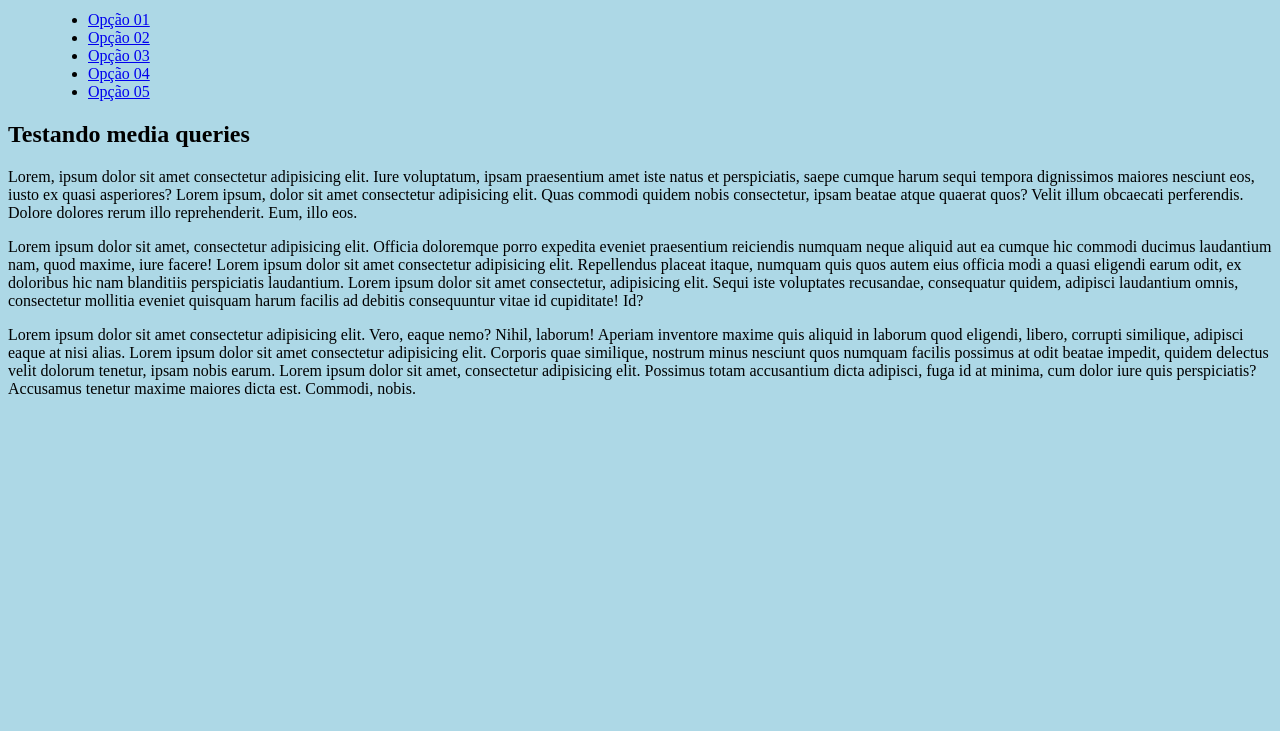
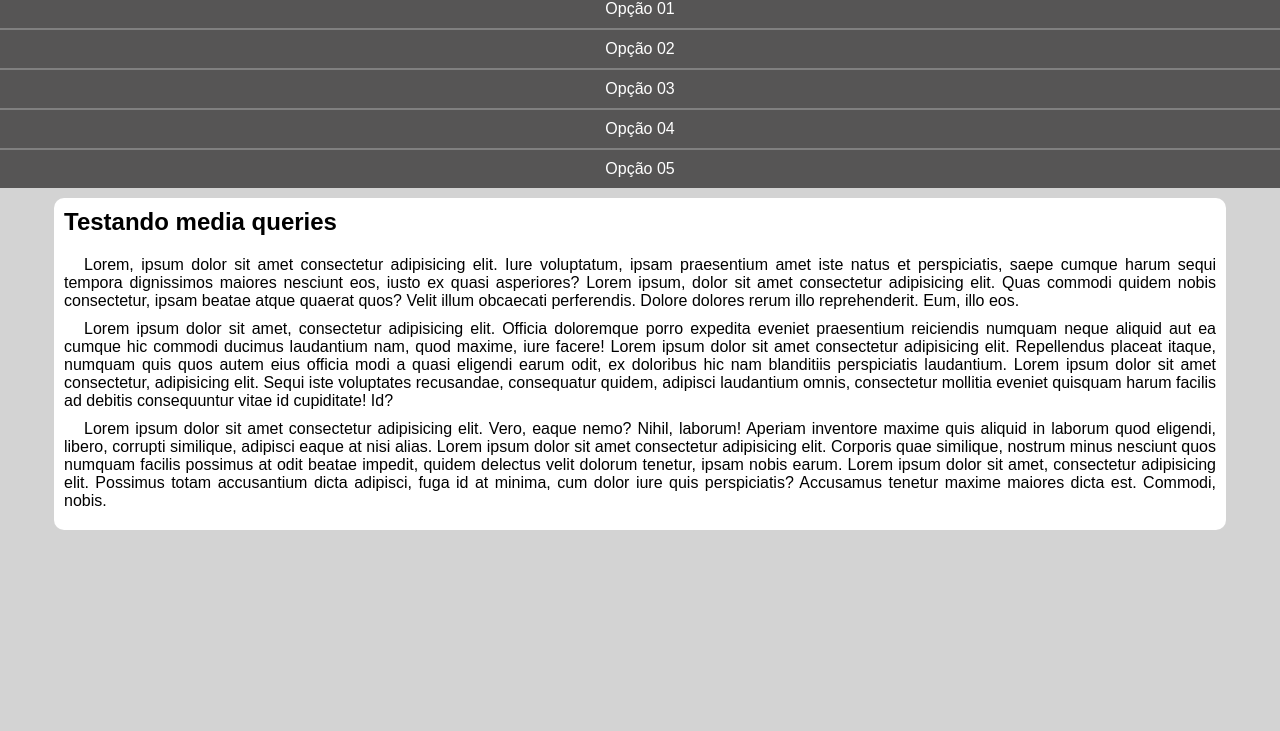
Before and after one commit to ManoWellOi/html-css, a plain HTML site: page exercicios/ex026/mq005/index.html in a window 1280 px wide. Shown: the part 69-800 px from the top of the page. Drawn offline with Linux system fonts and the light colour scheme.

Commit message:
configurei o css do ex mq05

```diff
--- a/exercicios/ex026/mq005/estilos/style.css
+++ b/exercicios/ex026/mq005/estilos/style.css
@@ -1,5 +1,61 @@
 @charset "UTF-8";
 
+*{
+    font-family: Arial, Helvetica, sans-serif;
+    margin: 0px;
+    padding: 0px;
+}
+
 body, html{
-    background-color: lightblue;
+    background-color: lightgray;
 }
+
+header{
+    background-color: rgb(148,148,148);
+}
+
+header > h1{
+    padding: 10px;
+    text-align: center;
+}
+
+menu{
+    display: block;
+}
+
+menu > ul{
+    list-style-type: none;
+}
+
+menu > ul > li > a{
+    display: block;
+    padding: 10px;
+    text-decoration: none;
+    text-align: center;
+    background-color: rgb(86, 85, 85);
+    color: white;
+    border-top: 2px solid gray;
+}
+
+menu > ul > li > a:hover{
+    background-color: gray;
+}
+
+main{
+    width: 90vw;
+    background-color: white;
+    margin: auto;
+    margin-top: 10px;
+    padding: 10px;
+    border-radius: 10px;
+}
+
+article > h2{
+    padding-bottom: 20px;
+}
+
+article > p{
+    text-align: justify;
+    margin-bottom: 10px;
+    text-indent: 20px;
+}
```
